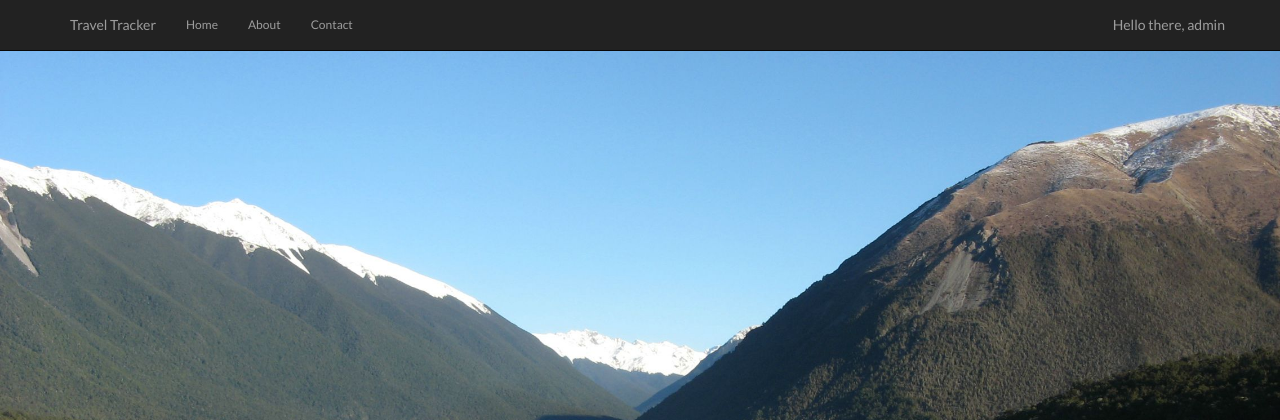
After one commit to DanielNi/mapsite, a Django app: template templates/profile.html in a window 1280 px wide. The commit adds this page. Shown: the top 420 px of the page. Run offline with Django 3.2, Linux system fonts and the light colour scheme; the template is opened without the code that fills it, so the values that code supplies are empty; a user stored in the database is signed in; parts of the project's set-up code (start-up, migrations or seed data) failed here and were passed over; some libraries are stand-ins or nearby versions.

Commit message:
updated profiles

```diff
--- a/profiles/models.py
+++ b/profiles/models.py
@@ -4,7 +4,8 @@ from django.contrib.auth.models import User
 
 class UserProfile(models.Model):
     user = models.OneToOneField(User)
-    test = models.BooleanField()
+    test = models.NullBooleanField(default=True)
+    # username = models.CharField(max_length=100)
 
     def __unicode__(self):
         return self.user.username
--- a/templates/index.html
+++ b/templates/index.html
@@ -71,6 +71,7 @@
         <p>This example is a quick exercise to illustrate how the default, static navbar and fixed to top navbar work. It includes the responsive CSS and HTML, so it also adapts to your viewport and device.</p>
         <p>
           <a class="btn btn-lg btn-primary" href="{% url 'registration_register' %}" role="button">Get Started &raquo;</a>
+          <a class="login" href="{% url 'auth_login' %}">&nbsp;&nbsp;&nbsp;Already have an account?</a>
         </p>
       </div>
 
--- /dev/null
+++ b/templates/profile.html
@@ -0,0 +1,37 @@
+<!DOCTYPE html>
+
+{% load staticfiles %}
+{% load i18n %}
+
+<html>
+<head>
+  <title>Travel Tracker</title>
+    <link href="http://netdna.bootstrapcdn.com/bootstrap/3.0.3/css/bootstrap.min.css" type="text/css" rel="stylesheet"/>
+      <!-- Custom styles for this template -->
+    <link rel="stylesheet" type="text/css" href="{% static 'profile.css' %}"/>
+
+    <link href='http://fonts.googleapis.com/css?family=Lato:400,900' rel='stylesheet' type='text/css'>
+    <link href='http://fonts.googleapis.com/css?family=Lobster' rel='stylesheet' type='text/css'>
+</head>
+<body>
+
+    <div class="navbar navbar-inverse navbar-fixed-top" role="navigation">
+      <div class="container">
+
+          <a class="navbar-brand" href="{% url 'homepage' %}">Travel Tracker</a>
+
+          <ul class="nav navbar-nav">
+            <li><a href="{% url 'homepage' %}">Home</a></li>
+            <li><a href="{% url 'about' %}">About</a></li>
+            <li><a href="#contact">Contact</a></li>
+          </ul>
+
+          {% if user.is_authenticated %}
+          <p class="navbar-text navbar-right">Hello there, <a href="#" class="navbar-link">{{ user.username }}</a></p>
+          {% endif %}
+
+      </div>
+    </div>
+
+</body>
+</html>
--- a/templates/registration/login.html
+++ b/templates/registration/login.html
@@ -22,7 +22,7 @@
 
           <ul class="nav navbar-nav">
             <li><a href="{% url 'homepage' %}">Home</a></li>
-            <li><a href="{% url 'homepage' %}">About</a></li>
+            <li><a href="{% url 'about' %}">About</a></li>
             <li><a href="#contact">Contact</a></li>
           </ul>
 
--- /dev/null
+++ b/templates/static/profile.css
@@ -0,0 +1,32 @@
+body {
+  background-image: url('background.jpeg');
+  background-size: cover;
+}
+
+.navbar-brand {
+  font-family: 'Lato', sans-serif;
+  float: left;
+  padding: 15px 15px;
+  font-size: 14px;
+  line-height: 20px;
+}
+
+.navbar-nav {
+  font-family: 'Lato', sans-serif;
+  font-size: 12px;
+}
+
+.navbar-text{
+  font-family: 'Lato', sans-serif;
+  font-size: 14px;
+}
+
+a {
+  color: black;
+}
+
+a:hover {
+  color: white;
+  text-decoration: none;
+  text-shadow: 0px 0px 2px black;
+}
```
Also changed, not shown: profiles/views.py (+2 -5 lines), templates/static/index.css (+8 -0 lines), db.sqlite3 (added), 5 other files.
